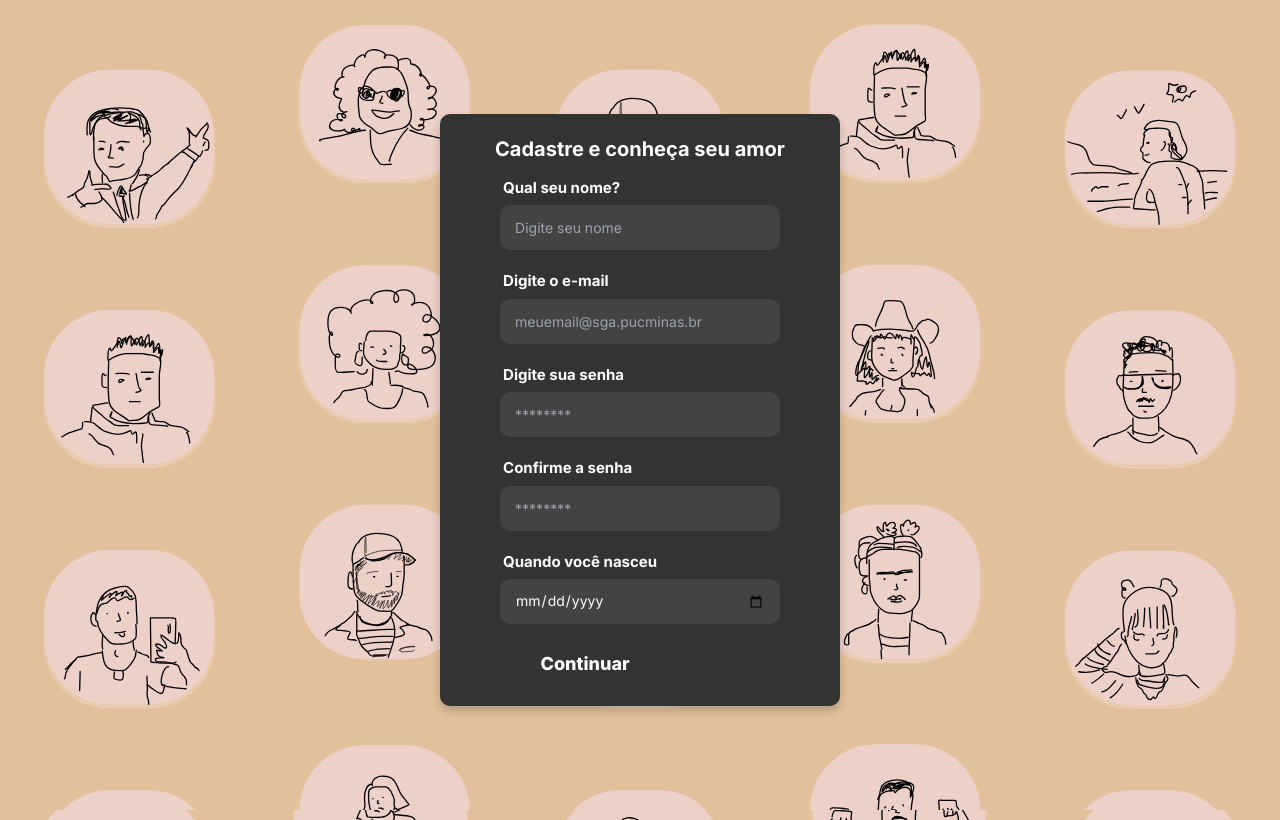
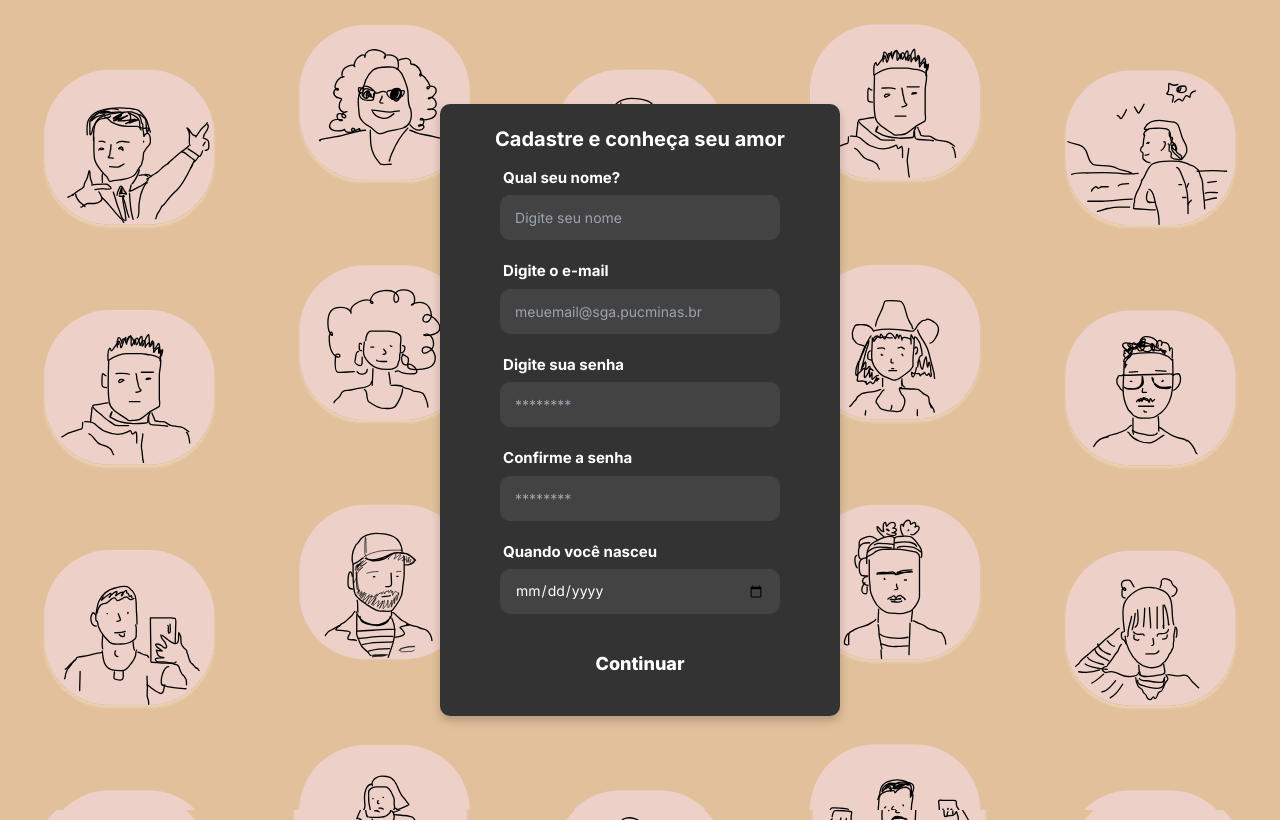
Before and after one commit to arttturslv/puclove, a React (Vite) app: page /cadastro in a window 1280 px wide. Built offline with nearby package versions, Linux system fonts and the light colour scheme.

Commit message:
Criação da pagina cadastro

```diff
--- a/src/pages/cadastro.jsx
+++ b/src/pages/cadastro.jsx
@@ -34,7 +34,7 @@ const Cadastro = () => (
             <h4>Quando você nasceu</h4>
             <input className="input" type="date" placeholder="01/01/1900" />
           </div>
-          <div className="container-login-form-btn">
+          <div className="container-cadastro-form-btn">
             <button className="cadastro-form-btn" >Continuar</button>
           </div>
 
```
